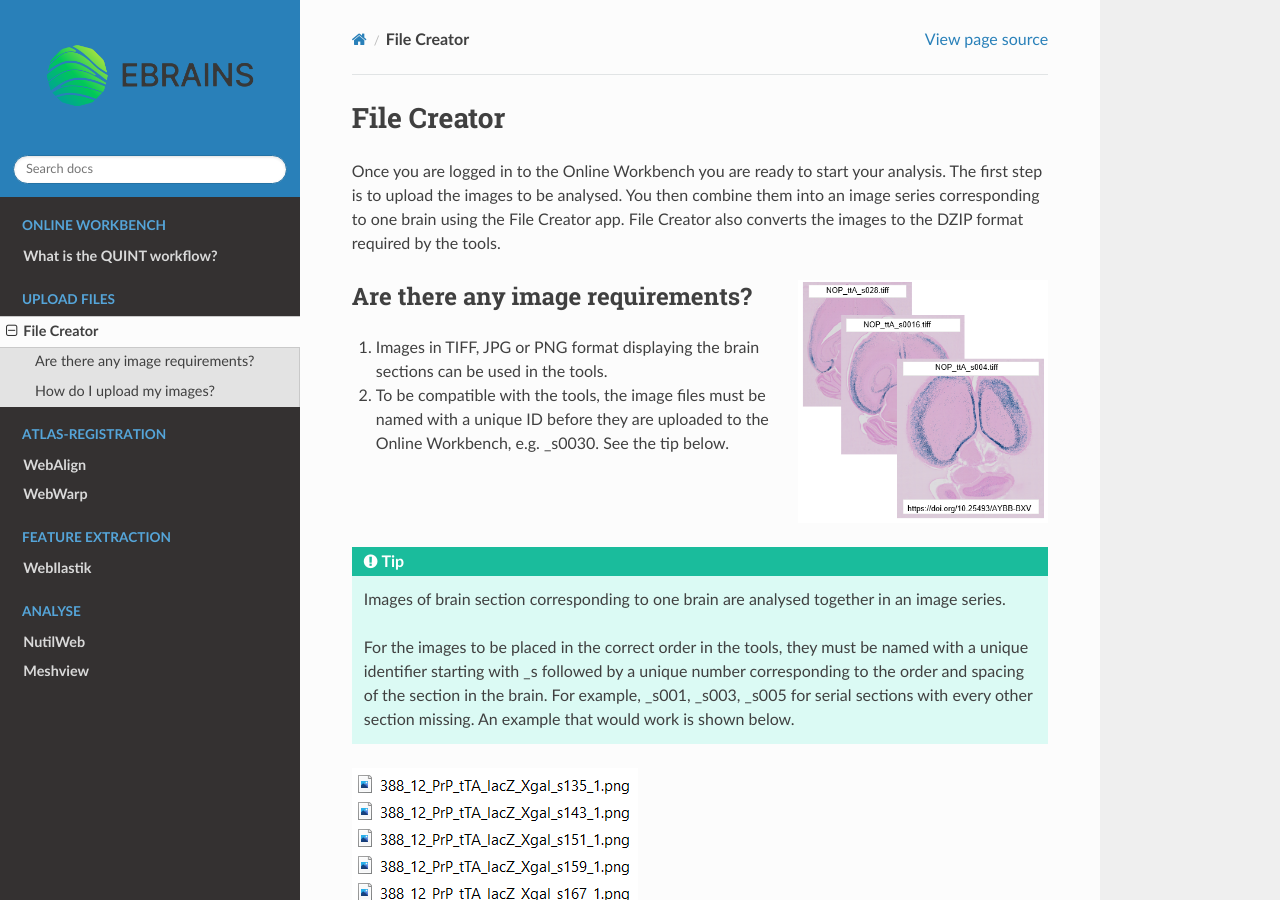
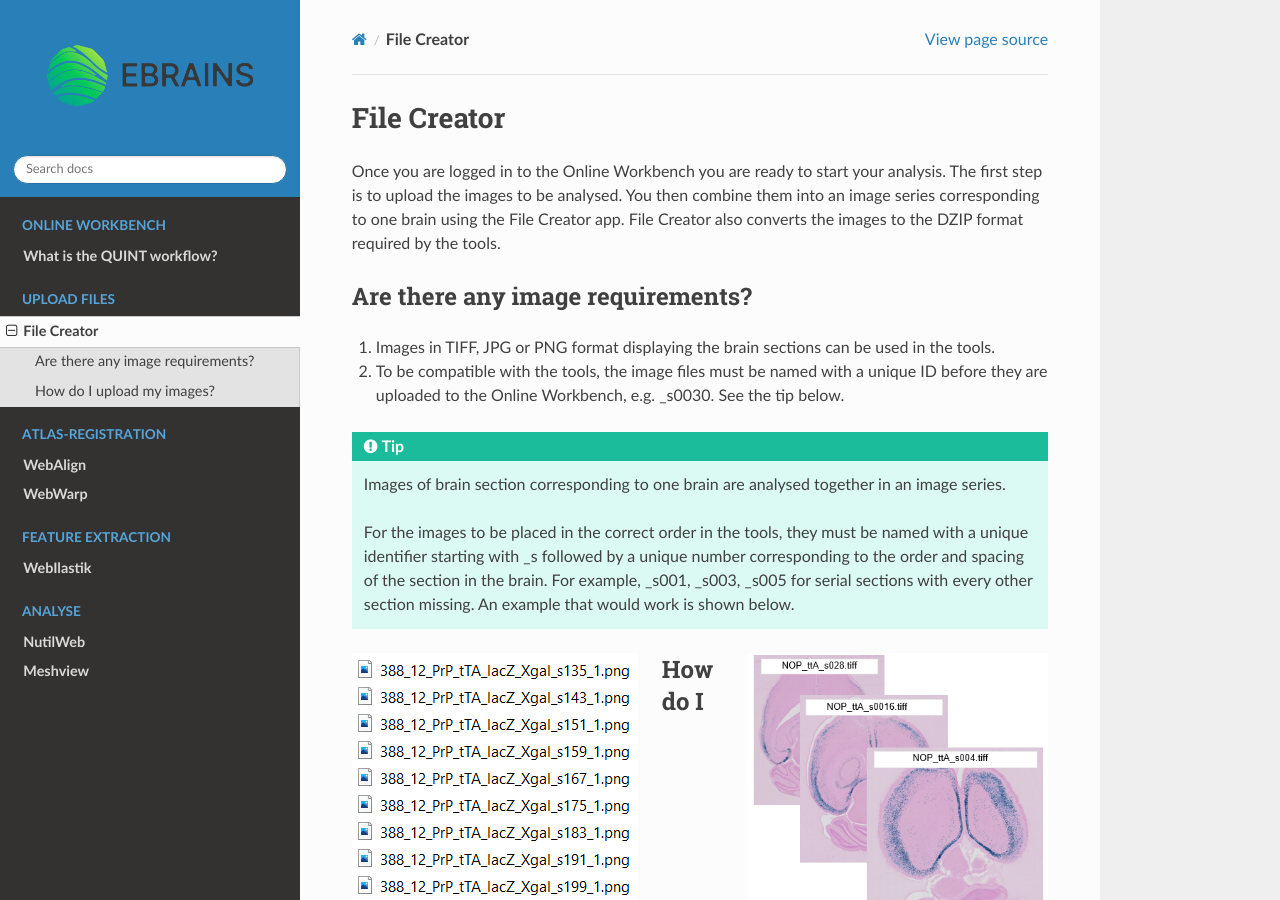
Before and after one commit to Neural-Systems-at-UIO/QUINT_webtools, a Sphinx documentation site: the page built from docs/CreateBrain.rst, in a window 1280 px wide and 900 px high. Built offline with Sphinx 7.4.7 and the Read the Docs theme 2.0.0, drawn with Linux system fonts in a browser that asks for light colours.

Commit message:
Update CreateBrain.rst

```diff
--- a/docs/CreateBrain.rst
+++ b/docs/CreateBrain.rst
@@ -4,9 +4,7 @@
 
 Once you are logged in to the Online Workbench you are ready to start your analysis. The first step is to upload the images to be analysed. You then combine them into an image series corresponding to one brain using the File Creator app. File Creator also converts the images to the DZIP format required by the tools.
 
-.. image:: images/Image_series.PNG
-   :align: right
-   :width: 250
+
 
 Are there any image requirements?
 ----------------------------------
@@ -21,6 +19,11 @@
    For the images to be placed in the correct order in the tools, they must be named with a unique identifier starting with _s followed by a unique number corresponding to the order and spacing of the section in the brain. For example, _s001, _s003, _s005 for serial sections with every other section missing. An example that would work is shown below.
 
 .. image:: images/NamingConvention.PNG
+   :align: left
+
+.. image:: images/Image_series.PNG
+   :align: right
+   :width: 300
 
 How do I upload my images?
 ----------------------------
```
